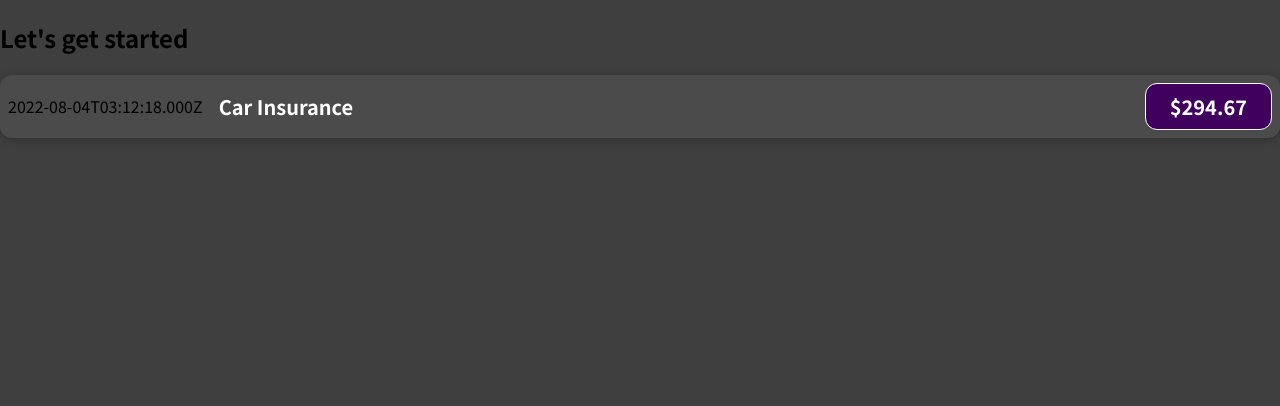
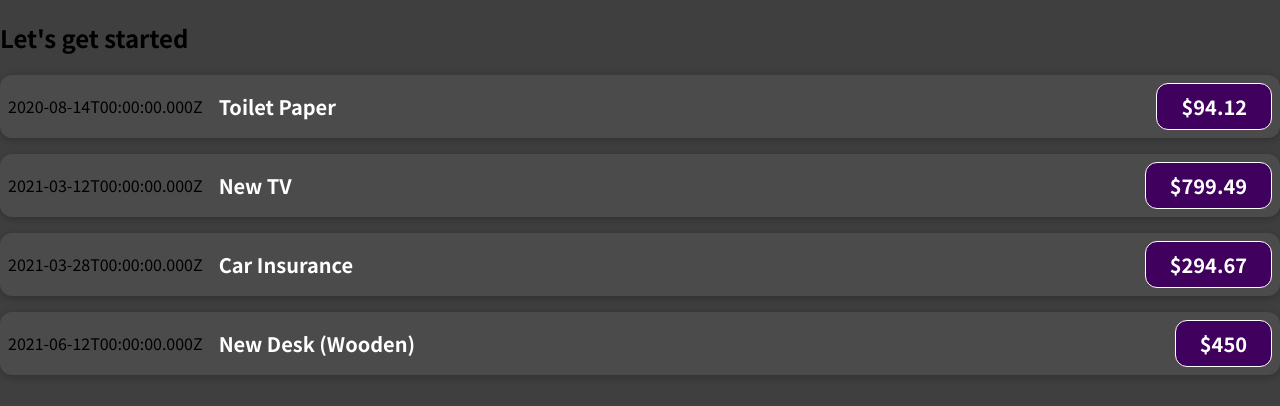
Before and after one commit to Markjust1/my-app, a JavaScript app: page / in a window 1280 px wide. Shown: the top 406 px of the page. Built offline with nearby package versions, Linux system fonts and the light colour scheme.

Commit message:
pass props

```diff
--- a/src/App.js
+++ b/src/App.js
@@ -1,10 +1,51 @@
 import ExpenseItem from "./components/ExpenseItem";
 
 function App() {
+  const expenses = [
+    {
+      id: "e1",
+      title: "Toilet Paper",
+      amount: 94.12,
+      date: new Date(2020, 7, 14),
+    },
+    { id: "e2", title: "New TV", amount: 799.49, date: new Date(2021, 2, 12) },
+    {
+      id: "e3",
+      title: "Car Insurance",
+      amount: 294.67,
+      date: new Date(2021, 2, 28),
+    },
+    {
+      id: "e4",
+      title: "New Desk (Wooden)",
+      amount: 450,
+      date: new Date(2021, 5, 12),
+    },
+  ];
+
   return (
     <div>
       <h2>Let's get started</h2>
-      <ExpenseItem/>
+      <ExpenseItem
+        title={expenses[0].title}
+        amount={expenses[0].amount}
+        date={expenses[0].date}
+      />
+      <ExpenseItem
+        title={expenses[1].title}
+        amount={expenses[1].amount}
+        date={expenses[1].date}
+      />
+      <ExpenseItem
+        title={expenses[2].title}
+        amount={expenses[2].amount}
+        date={expenses[2].date}
+      />
+      <ExpenseItem
+        title={expenses[3].title}
+        amount={expenses[3].amount}
+        date={expenses[3].date}
+      />
     </div>
   );
 }
--- a/src/components/ExpenseItem.js
+++ b/src/components/ExpenseItem.js
@@ -1,16 +1,12 @@
 import './ExpenseItem.css'
 
-export default function ExpenseItem() {
-  const expenseDate = new Date();
-  const expenseTitle = 'Car Insurance';
-  const expenseAmount = 294.67;
-
+export default function ExpenseItem(props) {
   return (
     <div className="expense-item">
-      <div>{expenseDate.toISOString()}</div>
+      <div>{props.date.toISOString()}</div>
       <div className="expense-item__description">
-        <h2>{expenseTitle}</h2>
-        <div className="expense-item__price">${expenseAmount}</div>
+        <h2>{props.title}</h2>
+        <div className="expense-item__price">${props.amount}</div>
       </div>
     </div>
   );
```
Also changed, not shown: public/logo192.png (added), public/manifest.json (added).
